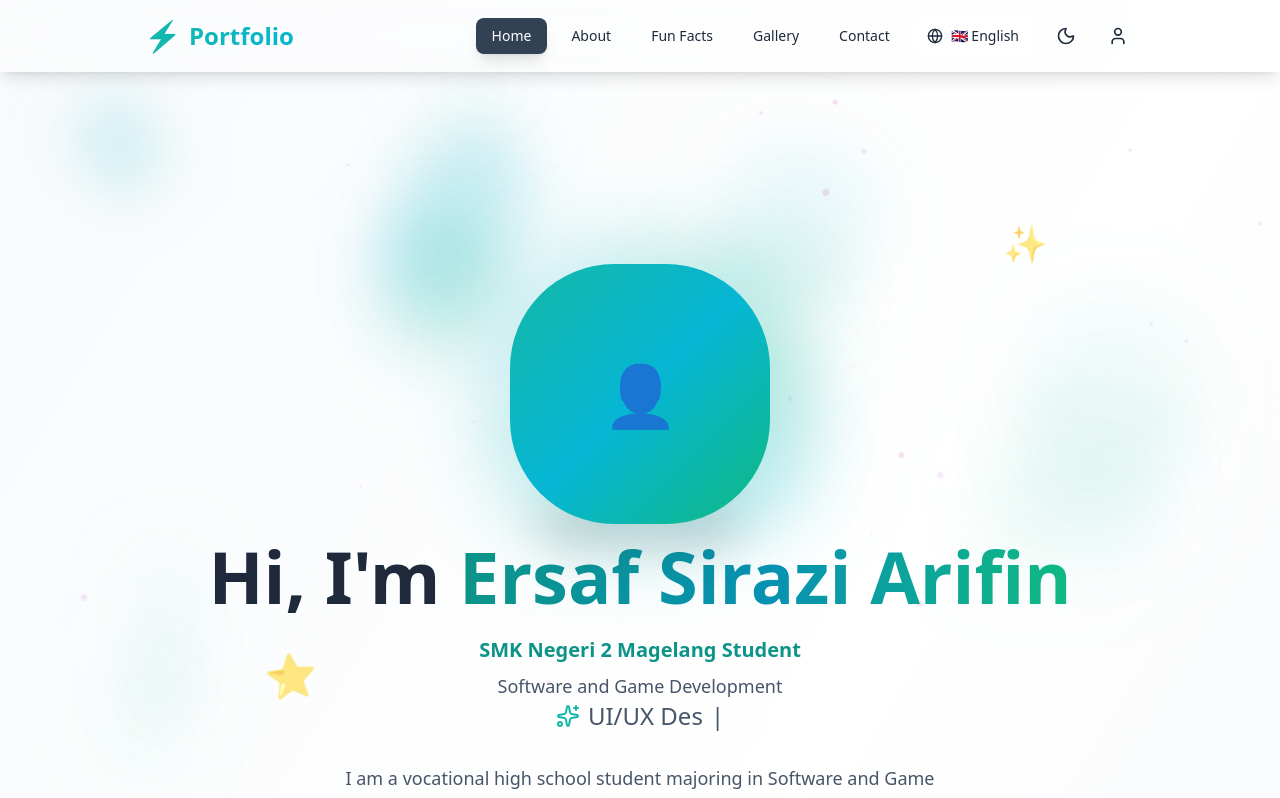
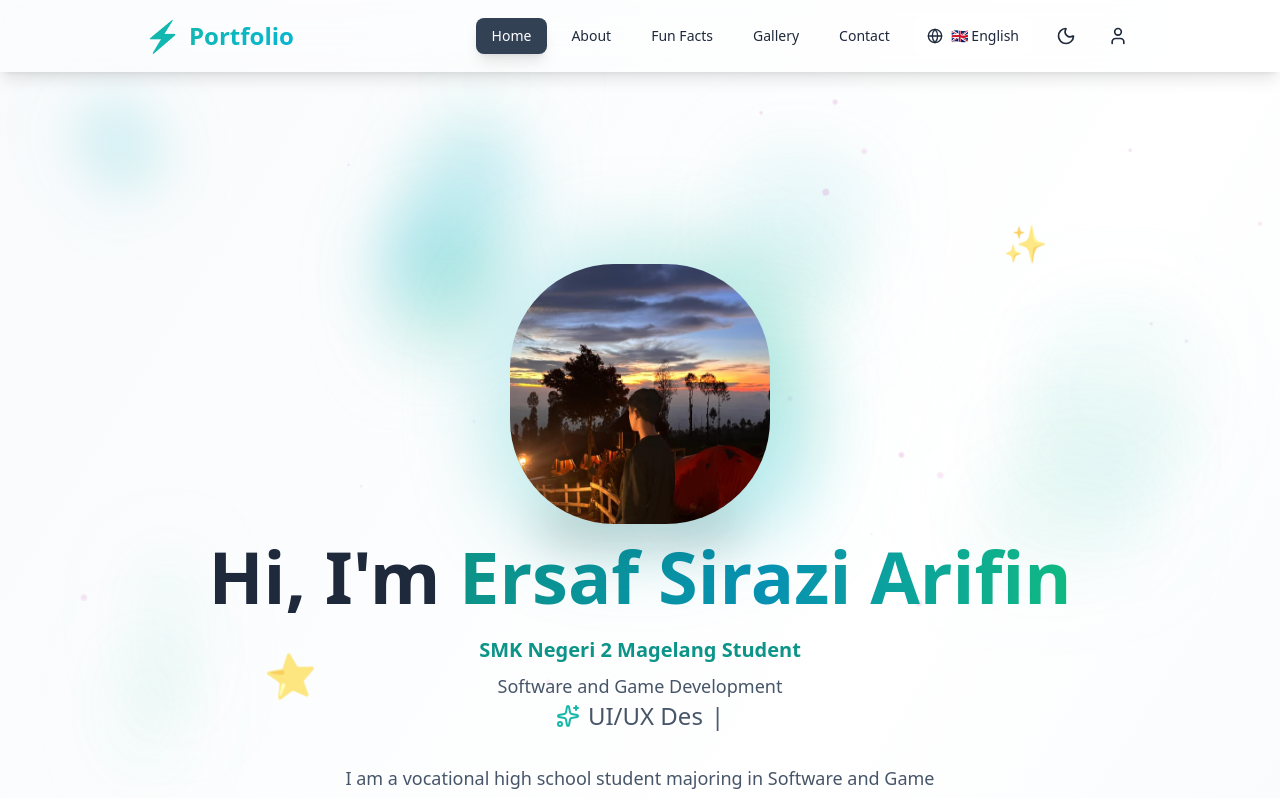
Before and after one commit to ersaf1/Portofolio, a React (Vite) app: page / in a window 1280 px wide. Shown: the top 798 px of the page. Built offline with nearby package versions, Linux system fonts and the light colour scheme.

Commit message:
feat: Add profile image support in HeroPortrait component and update asset handling in PhotoGallery

```diff
--- a/src/components/HeroPortrait.tsx
+++ b/src/components/HeroPortrait.tsx
@@ -1,8 +1,11 @@
-import React from 'react'
+import React, { useState } from 'react'
 import { motion } from 'framer-motion'
-// Simple placeholder portrait (no photo logic)
 
 const HeroPortrait: React.FC<{ size?: number; className?: string }> = ({ size = 260, className = '' }) => {
+  const [imgError, setImgError] = useState(false)
+  // Bump this string if the browser keeps showing an older cached image.
+  const profileSrc = `${import.meta.env.BASE_URL}profile.png?v=2026-01-22`
+
   return (
     <motion.div
       initial={{ opacity: 0, y: 20, scale: 0.95 }}
@@ -13,14 +16,29 @@ const HeroPortrait: React.FC<{ size?: number; className?: string }> = ({ size =
     >
       {/* Glow */}
       <div className="absolute -inset-6 rounded-[40%] bg-gradient-to-tr from-teal-500/30 via-cyan-500/20 to-emerald-500/30 blur-2xl" />
-      {/* Placeholder blob */}
-      <div className="relative z-10 w-full h-full rounded-[40%] bg-gradient-to-br from-teal-500 via-cyan-500 to-emerald-500 flex items-center justify-center text-white text-6xl font-bold">
-        <span>👤</span>
+
+      {/* Container for image/blob */}
+      <div className="relative z-10 w-full h-full rounded-[40%] bg-gradient-to-br from-teal-500 via-cyan-500 to-emerald-500 overflow-hidden flex items-center justify-center">
+        {!imgError ? (
+          <img
+            src={profileSrc}
+            alt="Profile"
+            className="w-full h-full object-cover"
+            onError={() => setImgError(true)}
+          />
+        ) : (
+          <div className="text-white text-6xl font-bold">
+            <span>👤</span>
+          </div>
+        )}
       </div>
+
       {/* Soft shadow */}
       <div className="absolute -bottom-4 left-1/2 -translate-x-1/2 w-3/4 h-8 rounded-full bg-black/20 blur-xl" />
     </motion.div>
   )
 }
 
+
+
 export default HeroPortrait
--- a/src/components/PhotoGallery.tsx
+++ b/src/components/PhotoGallery.tsx
@@ -5,16 +5,40 @@ import PhotoLightbox from './PhotoLightbox'
 // Ambil SEMUA gambar dari folder src/assets (subfolder juga) secara otomatis
 // Vite akan mengubahnya menjadi URL yang bisa dipakai di <img>
 const useAssetImages = () => {
-  const modules = import.meta.glob<string>('../assets/**/*.{png,jpg,jpeg,webp,gif,svg}', {
+  // Catatan:
+  // - Kita sengaja TIDAK mengambil .svg agar logo/ikon tidak ikut masuk galeri.
+  // - Kita dedupe nama file yang umumnya hasil copy (mis. " (1)") supaya tidak tampil dobel.
+  const modules = import.meta.glob<string>('../assets/**/*.{png,jpg,jpeg,webp,gif}', {
     eager: true,
     query: '?url',
     import: 'default',
   })
 
-  // Urutkan berdasarkan path agar konsisten
-  const urls = Object.entries(modules)
-    .sort(([a], [b]) => a.localeCompare(b))
-    .map(([, url]) => url)
+  const normalizeBaseName = (filePath: string) => {
+    const base = (filePath.split('/').pop() || filePath).toLowerCase()
+    // Hapus suffix duplikat umum: " (1)", " (2)", dst sebelum ekstensi.
+    return base.replace(/\s*\(\d+\)(?=\.[^.]+$)/, '')
+  }
+
+  const IGNORED_BASENAMES = new Set<string>([
+    // Aset non-galeri yang sering ada di assets.
+    'profile.png',
+    'placeholder.txt',
+  ])
+
+  const entries = Object.entries(modules)
+    .filter(([path]) => !IGNORED_BASENAMES.has((path.split('/').pop() || path).toLowerCase()))
+    .sort(([a], [b]) => normalizeBaseName(a).localeCompare(normalizeBaseName(b)))
+
+  const seen = new Set<string>()
+  const urls: string[] = []
+  for (const [path, url] of entries) {
+    const key = normalizeBaseName(path)
+    if (seen.has(key)) continue
+    seen.add(key)
+    urls.push(url)
+  }
+
   return urls
 }
 
@@ -37,7 +61,7 @@ export default function PhotoGallery() {
       <div className="grid grid-cols-1 sm:grid-cols-2 md:grid-cols-3 gap-6">
         {srcs.map((src, i) => (
           <figure
-            key={i}
+            key={src || i}
             className="overflow-hidden rounded-xl shadow-lg bg-slate-900/20 h-64 relative cursor-pointer"
             onClick={() => setOpenIdx(i)}
           >
```
Also changed, not shown: public/profile.png (added), src/assets/profile.png (added).
